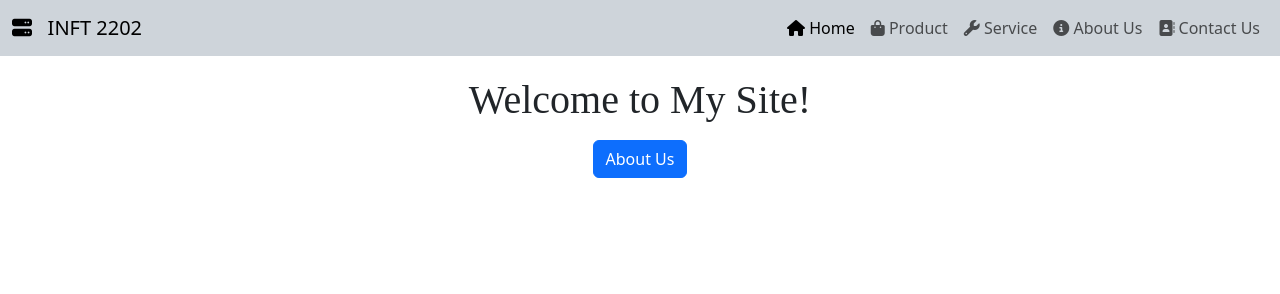
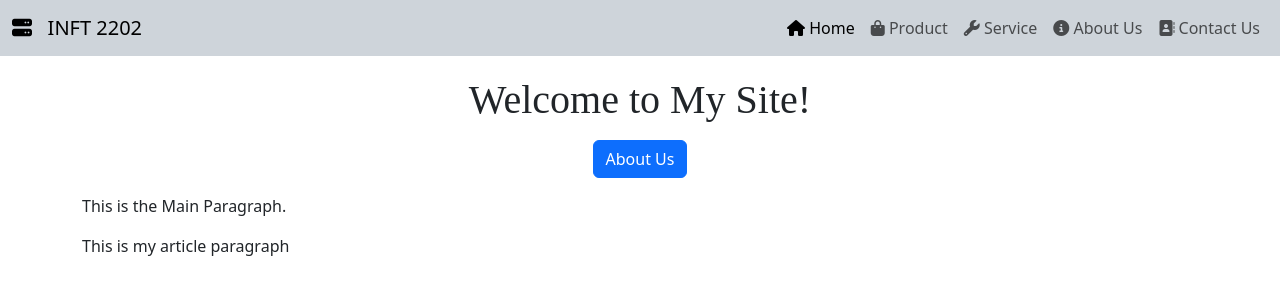
Before and after one commit to stoykem/stoykem.github.io, a website: page index.html in a window 1280 px wide. Drawn offline with nearby package versions, Linux system fonts and the light colour scheme.

Commit message:
ICE 1 - Submission Commit

```diff
--- a/index.html
+++ b/index.html
@@ -50,14 +50,14 @@
     </nav>
 </header>
 
-<div class="container">
+<main class="container">
     <div class="row align-items-center">
         <div class="col text-center">
             <h1 class="mb-3">Welcome to My Site!</h1>
             <button id="AboutUsBtn" class="btn btn-primary">About Us</button>
         </div>
     </div>
-</div>
+</main>
 
 
     <script src="./scripts/app.js"></script>
--- a/scripts/app.js
+++ b/scripts/app.js
@@ -1,8 +1,7 @@
 "use strict";
-//TEST2
 
-//IIFE - Immediately Invoked Function Expression
-//AKA - Anonymous Self-Executing Function
+// IIFE - Immediately Invoked Function Expression
+// AKA - Anonymous Self-Executing Function
 
 (function(){
 
@@ -41,7 +40,38 @@
             //console.log("About Us Button Clicked!");
             location.href = "about.html";
         });
+
+        let MainContent = document.getElementsByTagName("main")[0];
+
+        // Create the main paragraph element
+        let MainParagraph = document.createElement("p");
+        MainParagraph.setAttribute("id", "MainParagraph")
+        MainParagraph.setAttribute("class", "mt-3")
+
+        // Concatenate the strings using template literals
+        let FirstString = "This is";
+        let SecondString = `${FirstString} the Main Paragraph.`;
+
+        MainParagraph.textContent = SecondString;
+        MainContent.appendChild(MainParagraph);
+
+        // Create the article element
+        let Article = document.createElement("article");
+        Article.setAttribute("class", "container");
+
+        // Create the article paragraph element
+        let ArticleParagraph = document.createElement("p");
+        ArticleParagraph.setAttribute("id", "ArticleParagraph");
+        ArticleParagraph.setAttribute("class", "mt-3");
+        ArticleParagraph.textContent = "This is my article paragraph";
+
+        // Append the article paragraph to the article element
+        Article.appendChild(ArticleParagraph);
+
+        // Append the article element to the document body
+        document.body.appendChild(Article);
     }
+
     function DisplayProductsPage()
     {
         console.log("Reached Products Page");
```
